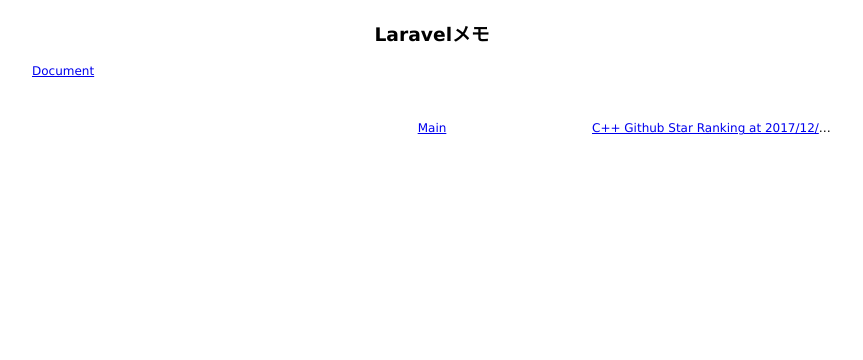
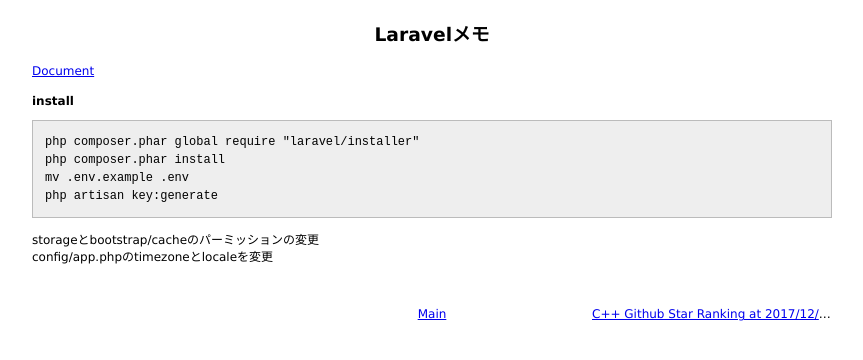
Before and after one commit to 38elements/38elements.github.com, a Jekyll site: the page built from _posts/2018-01-12-laravel.md, in a window 1280 px wide. Shown: the top 360 px of the page, without its empty margins (208-1071 px from the left). Built offline with Jekyll 4.4.1, drawn with Linux system fonts in a browser that asks for light colours.

Commit message:
Update 2018-01-12-laravel.md

````diff
--- a/_posts/2018-01-12-laravel.md
+++ b/_posts/2018-01-12-laravel.md
@@ -3,3 +3,15 @@ layout: posts
 title: Laravelメモ
 ---
 [Document](https://laravel.com/docs/5.5)
+
+#### install
+
+```
+php composer.phar global require "laravel/installer"
+php composer.phar install
+mv .env.example .env
+php artisan key:generate
+```
+
+storageとbootstrap/cacheのパーミッションの変更
+config/app.phpのtimezoneとlocaleを変更
````
